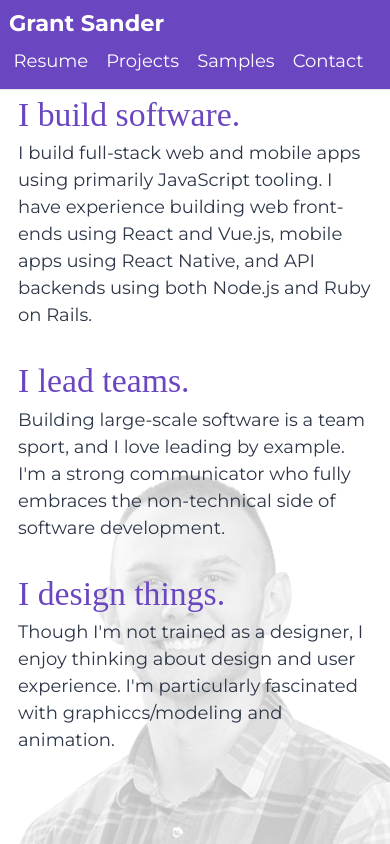
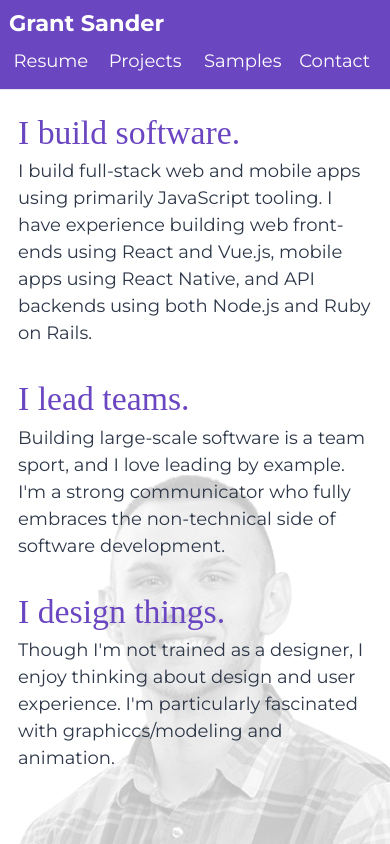
Before and after one commit to gksander/gksander-gatsby, a Gatsby site: page / in a window 390 px wide. Built offline with nearby package versions, Linux system fonts and the light colour scheme; Gatsby itself is replaced by a stand-in of ours; a web font is replaced by a local one.

Commit message:
Fix header links

```diff
--- a/src/components/Layout.tsx
+++ b/src/components/Layout.tsx
@@ -146,7 +146,8 @@ const Layout: React.FC<{ location?: any }> = ({ children, location }) => {
             </Link>
           </div>
           <div className="flex-1 flex md:flex-col">
-            <div className="flex-1 flex flex-row md:flex-col md:gap-y-2 gap-x-2 overflow-x-auto">
+            <div className="md:flex-grow">
+              <div className="grid grid-cols-4 md:grid-cols-1 gap-2 overflow-x-auto">
                 {Links.map((link) => (
                   <Link
                     to={link.to}
@@ -176,6 +177,7 @@ const Layout: React.FC<{ location?: any }> = ({ children, location }) => {
                     </AnimatePresence>
                   </Link>
                 ))}
+              </div>
             </div>
             <div className="hidden md:flex justify-center">
               {SocialLinks.map((link) => (
--- a/src/pages/index.tsx
+++ b/src/pages/index.tsx
@@ -38,7 +38,7 @@ const IndexPage: React.FC = () => {
     <React.Fragment>
       <SEO title="Home" />
       <div className="w-full h-full overflow-auto">
-        <div className="container max-w-2xl">
+        <div className="container max-w-2xl py-4">
           <div className="grid gap-6">
             {Sections.map((section) => (
               <div key={section.title}>
```
Lines whose indentation alone changed are shown as unchanged.
